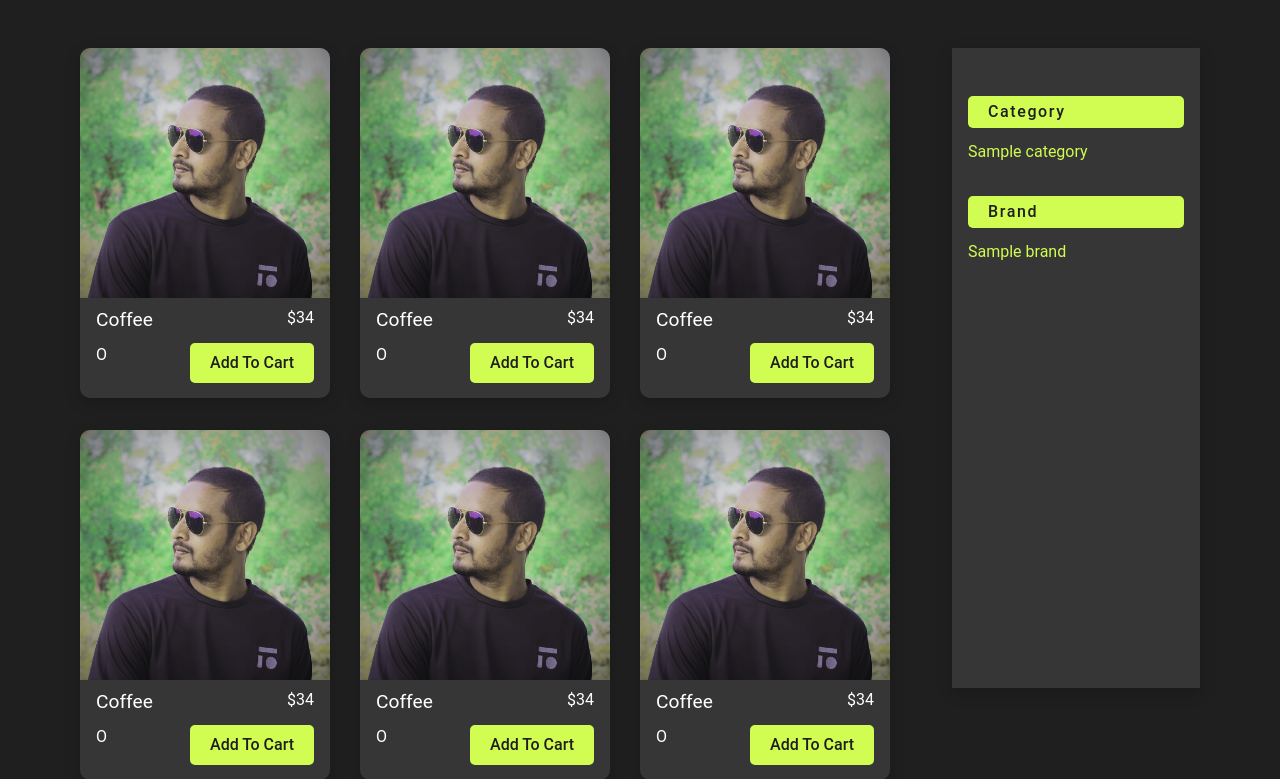
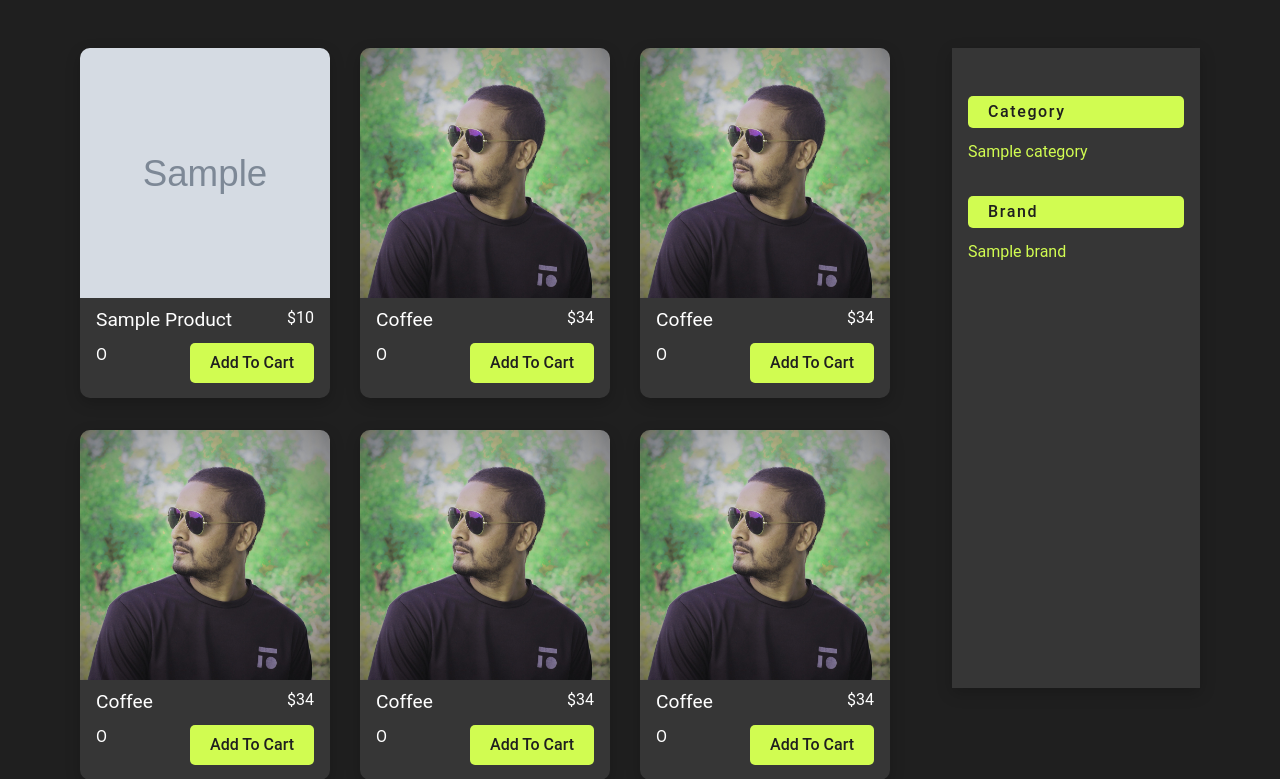
Before and after one commit to fayinana/ecommerce-website, a PHP site: page /index.php in a window 1280 px wide. Shown: the part 70-849 px from the top of the page. Run offline with PHP 8.4, Linux system fonts and the light colour scheme; tables that the repository leaves empty or names only in its code hold one stand-in row (values such as "Sample post"); grey boxes marked "Sample" are stand-in pictures.

Commit message:
accesing the product from the database to the home page

```diff
--- a/index.php
+++ b/index.php
@@ -67,23 +67,44 @@ include('./config/config.php')
     <main class="main-section">
         <!-- products -->
         <section class="products">
-            <!-- single product -->
-            <div class="card">
-                <div class="ratio-box">
-                    <img src="./images/customer-img.jpg" class="the-img" alt="">
-                </div>
-                <div class="card-body">
-                    <div class="card-info">
-                        <span class="product-name ">coffee</span>
-                        <span class="card-price">$34</span>
-                    </div>
-                    <div class="card-buttons">
-                        <span class="add-to-fev">O</span>
-                        <span class="btn add-to-cart">add to cart</span>
-                    </div>
-                </div>
+
+            <?php
+$select_query = "SELECT * FROM `products` order by rand()";
+$result_query = mysqli_query($con,$select_query);
+// $row = mysqli_fetch_assoc($result_query);
+// echo $row['product_title'];
+
+while ($row = mysqli_fetch_assoc($result_query)) {
+  $product_title = $row['product_title'];
+ $product_description = $row['product_discription'];
+ $product_keywords = $row['product_keywords'];
+ $product_categories = $row['category_id'];
+ $product_brands = $row['brand_id'];
+ $product_price = $row['product_price'];
+ $product_image1 = $row['product_image1'];
+
+
+echo "
+    <div class='card'>
+        <div class='ratio-box'>
+            <img src='./admin/product_images/$product_image1' class='the-img' alt='$product_title'>
+        </div>
+        <div class='card-body'>
+            <div class='card-info'>
+                <span class='product-name'>$product_title</span>
+                <span class='card-price'>$$product_price</span>
             </div>
-            <!-- end fo single product -->
+            <div class='card-buttons'>
+                <span class='add-to-fev'>O</span>
+                <span class='btn add-to-cart'>add to cart</span>
+            </div>
+        </div>
+    </div>";
+}
+
+?>
+
+
             <!-- single product -->
             <div class="card">
                 <div class="ratio-box">
```
